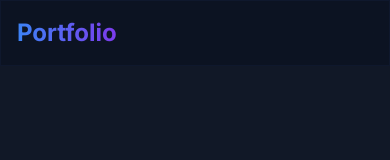
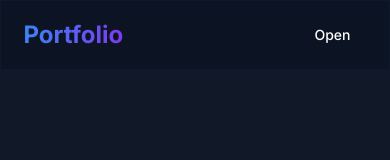
Before and after one commit to Akshaythakur766/Portfolio, a Next.js app: page /home in a window 390 px wide. Shown: the top 160 px of the page. Built offline with nearby package versions, Linux system fonts and the light colour scheme; a web font is replaced by a local one.

Commit message:
Nav Update

```diff
--- a/package.json
+++ b/package.json
@@ -11,6 +11,7 @@
   "dependencies": {
     "@hookform/resolvers": "^3.9.0",
     "@svgr/webpack": "^8.1.0",
+    "clsx": "^2.1.1",
     "framer-motion": "^11.3.21",
     "next": "^14.2.13",
     "react": "^18",
--- a/src/app/globals.css
+++ b/src/app/globals.css
@@ -42,9 +42,6 @@
 }
 
 @layer utilities {
-  .container {
-    @apply lg:max-w-5xl;
-  }
 }
 
 @layer components {
--- /dev/null
+++ b/src/components/Button/Button.tsx
@@ -0,0 +1,44 @@
+import { cn } from "@/utils/cn";
+import * as React from "react";
+
+interface ButtonProps extends React.ButtonHTMLAttributes<HTMLButtonElement> {
+  variant?: "default" | "outline" | "destructive" | "ghost" | "link";
+  size?: "sm" | "md" | "lg";
+}
+
+const Button: React.FC<ButtonProps> = ({
+  variant = "default",
+  size = "md",
+  className,
+  children,
+  ...props
+}) => {
+  return (
+    <button
+      className={cn(
+        "inline-flex items-center justify-center rounded-md font-medium transition-colors focus-visible:outline-none focus-visible:ring-2 focus-visible:ring-ring focus-visible:ring-offset-2 disabled:opacity-50 disabled:pointer-events-none",
+        {
+          // Variants
+          "bg-primary text-white hover:bg-primary/90": variant === "default",
+          "border border-input bg-background hover:bg-accent hover:text-accent-foreground":
+            variant === "outline",
+          "bg-destructive text-white hover:bg-destructive/90":
+            variant === "destructive",
+          "hover:bg-accent hover:text-accent-foreground": variant === "ghost",
+          "underline-offset-4 hover:underline text-primary": variant === "link",
+
+          // Sizes
+          "h-9 px-4 py-2 text-sm": size === "sm",
+          "h-10 px-5 py-2.5 text-base": size === "md",
+          "h-11 px-6 py-3 text-lg": size === "lg",
+        },
+        className
+      )}
+      {...props}
+    >
+      {children}
+    </button>
+  );
+};
+
+export default Button;
--- a/src/components/Navigation/index.tsx
+++ b/src/components/Navigation/index.tsx
@@ -1,22 +1,23 @@
 "use client";
 
 import Link from "next/link";
-import React from "react";
+import React, { useState } from "react";
 import { usePathname } from "next/navigation";
+import Button from "../Button/Button";
 export const Navigation = () => {
   const pathname = usePathname();
-  console.log({pathname , location:location.pathname})
+  const [isOpen, setIsOpen] = useState(false);
   const navLinks = [
     { name: "Home", path: "/home" },
     { name: "About", path: "/about" },
     { name: "Projects", path: "/projects" },
     { name: "Contact", path: "/contact" },
   ];
-  const isActive = (path: string) => pathname == path || false ;
+  const isActive = (path: string) => pathname == path || false;
   return (
-    <nav className="fixed top-0 right-0 left-0 glass-effect">
-      <div>
-        <div className="flex items-center justify-between px-4 py-4 ">
+    <nav className="fixed top-0 right-0 left-0 glass-effect border-b border-border/50">
+      <div className="container mx-auto  py-4">
+        <div className="flex items-center justify-between  ">
           <Link className="text-2xl font-bold gradient-text" href={"/home"}>
             Portfolio
           </Link>
@@ -32,10 +33,24 @@ export const Navigation = () => {
                 key={index}
               >
                 {link?.name}
-                {isActive(link?.path) && <div className="absolute bottom-0 left-0 right-0 h-0.5 bg-gradient-primary rounded-full animate-fade-in"/>}
+                {isActive(link?.path) && (
+                  <div className="absolute bottom-0 left-0 right-0 h-0.5 bg-gradient-primary rounded-full animate-fade-in" />
+                )}
               </Link>
             ))}
           </div>
+
+          {/* Mobile Menu Button */}
+          <Button
+            variant="ghost"
+            className="md:hidden"
+            size="sm"
+            onClick={() => {setIsOpen((prev)=>!prev)
+              console.log("Clicked" )
+            }}
+          >
+            {isOpen ? "Close" : "Open"}
+          </Button>
         </div>
       </div>
     </nav>
--- /dev/null
+++ b/src/utils/cn.ts
@@ -0,0 +1,7 @@
+import { clsx } from "clsx";
+import { twMerge } from "tailwind-merge";
+
+// twMerge helps merge conflicting Tailwind classes (like px-4 vs px-6)
+export function cn(...inputs: Parameters<typeof clsx>) {
+  return twMerge(clsx(...inputs));
+}
--- a/tailwind.config.ts
+++ b/tailwind.config.ts
@@ -18,7 +18,7 @@ const config: Config = {
       center: true,
       padding: {
         DEFAULT: "1rem",
-        md: "2rem",
+        md: "1rem",
       },
     },
     extend: {
```
Also changed, not shown: 1 other file (tests, documents, lock files or other folders).
